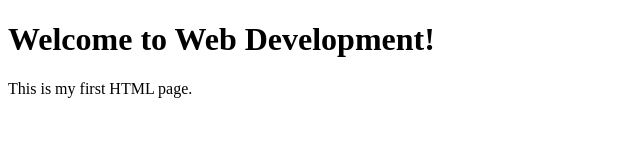
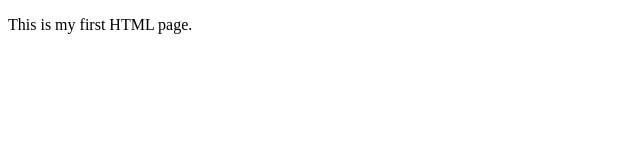
Before and after one commit to Mwiza101/web-dev-lab., a plain HTML site: page index.html in a window 1280 px wide. Shown: the whole page, without its empty margins (0-640 px from the left). Drawn offline with Linux system fonts and the light colour scheme.

Commit message:
h2 header deleted

```diff
--- a/index.html
+++ b/index.html
@@ -7,7 +7,6 @@ initial-scale=1.0">
 <title>My First Web Page</title>
 </head>
 <body>
-<h1>Welcome to Web Development!</h1>
 <p>This is my first HTML page.</p>
 </body>
 </html>
```
